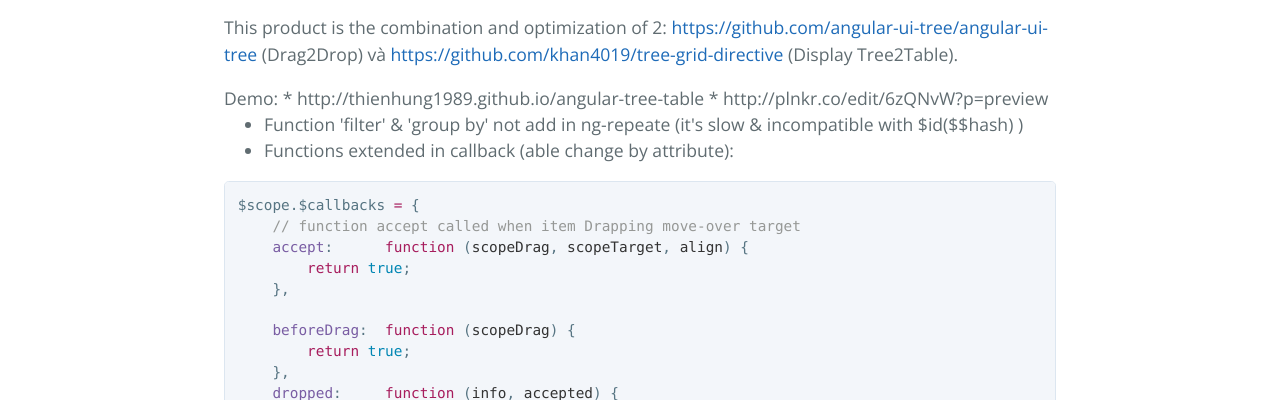
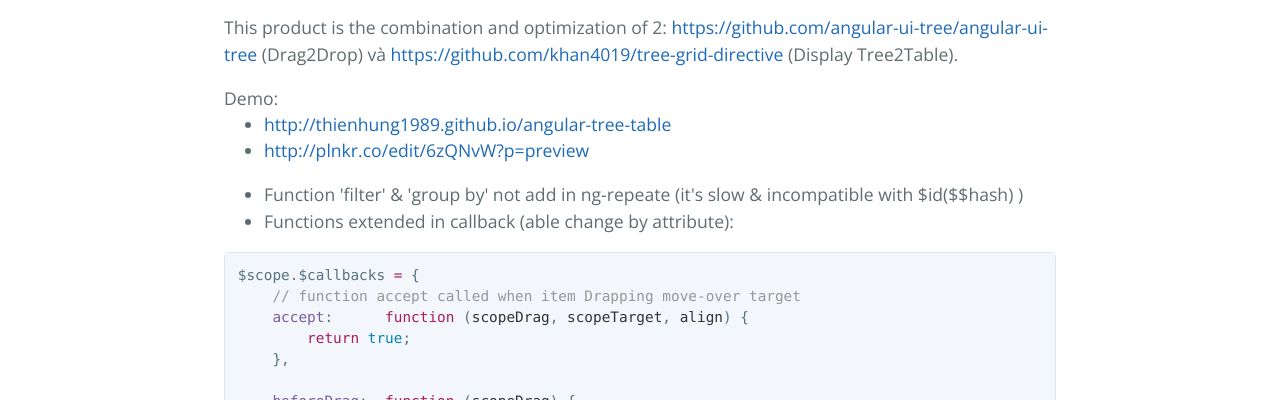
Before and after one commit to thienhung1989/angular-tree-dnd, a website: page index.html in a window 1280 px wide. Shown: the part 700-1100 px from the top of the page. Drawn offline with nearby package versions, Linux system fonts and the light colour scheme.

Commit message:
Update index.html

```diff
--- a/index.html
+++ b/index.html
@@ -34,10 +34,10 @@
 
 <p>This product is the combination and optimization of 2: <a href="https://github.com/angular-ui-tree/angular-ui-tree">https://github.com/angular-ui-tree/angular-ui-tree</a> (Drag2Drop) và <a href="https://github.com/khan4019/tree-grid-directive">https://github.com/khan4019/tree-grid-directive</a> (Display Tree2Table).</p>
 Demo:
-
-   * http://thienhung1989.github.io/angular-tree-table
-   *  http://plnkr.co/edit/6zQNvW?p=preview
-
+<ul>
+  <li><a href="http://thienhung1989.github.io/angular-tree-table">http://thienhung1989.github.io/angular-tree-table</a></li>
+  <li><a href="http://plnkr.co/edit/6zQNvW?p=preview">http://plnkr.co/edit/6zQNvW?p=preview</a></li>
+</ul>
 <ul>
 <li>Function 'filter' &amp; 'group by' not add in ng-repeate (it's slow &amp; incompatible with $id($$hash) )</li>
 <li>Functions extended in callback (able change by attribute):</li>
```
